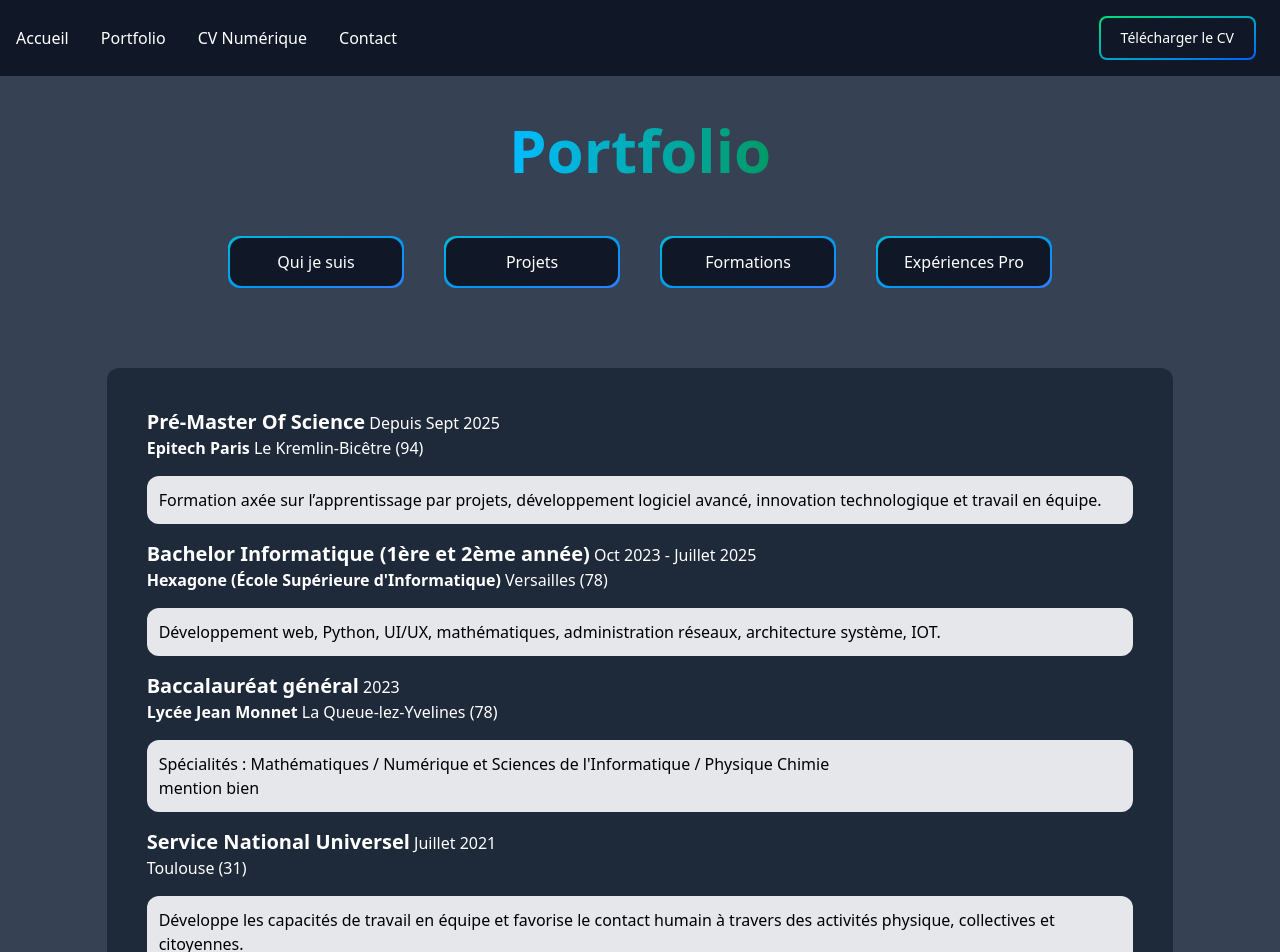
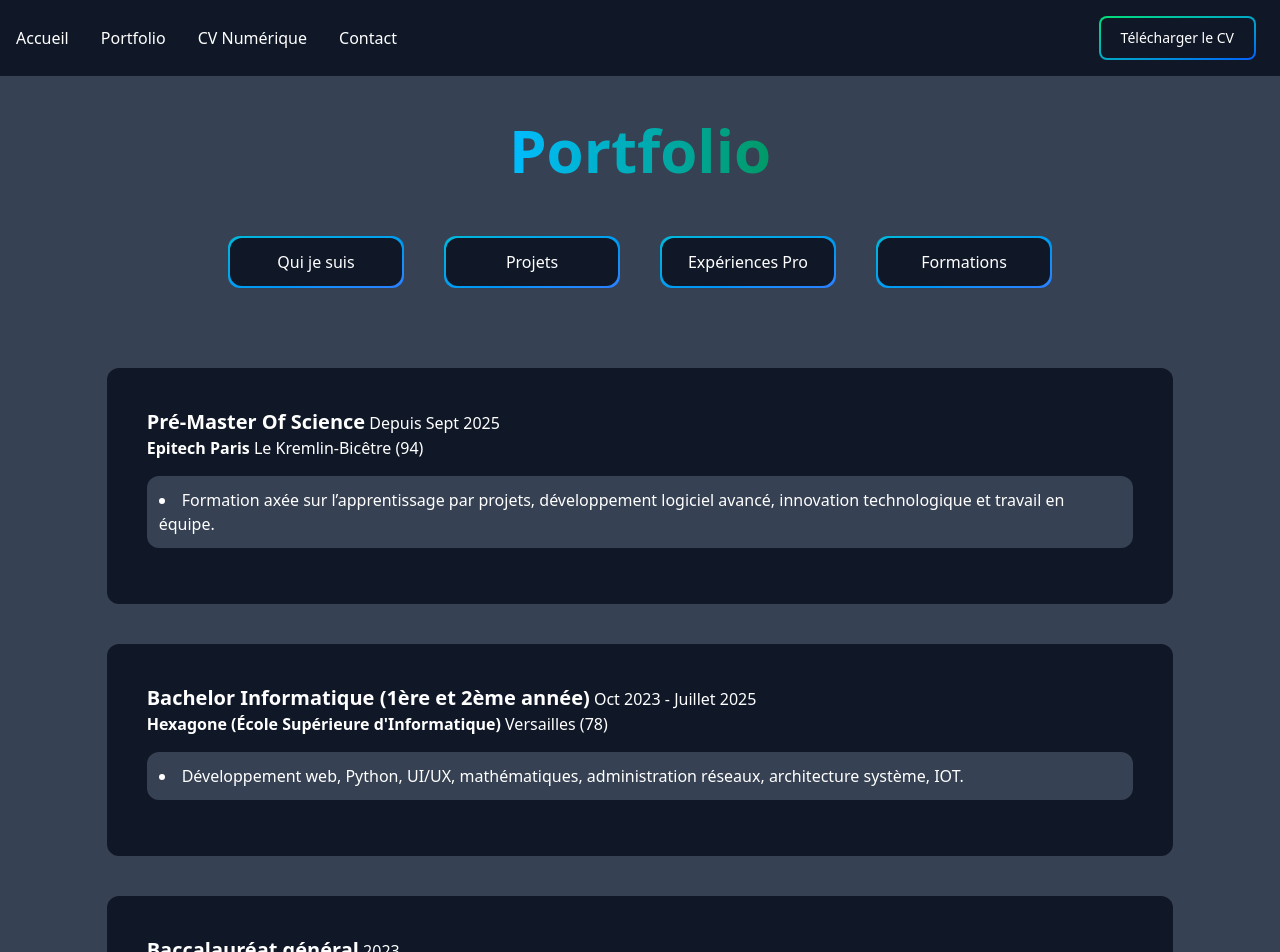
Before and after one commit to Haiku-na/Portfolio, a React (Vite) app: page /portfolio/formations in a window 1280 px wide. Shown: the top 952 px of the page. Built offline with nearby package versions, Linux system fonts and the light colour scheme.

Commit message:
update formation / exp pro

```diff
--- a/src/components/navbar_portfolio.jsx
+++ b/src/components/navbar_portfolio.jsx
@@ -22,6 +22,13 @@ export default function Navbar_portfolio() {
                     </Link>
                 </li>
                 <li>
+                    <Link to="/portfolio/experience_pro" className="flex inline-flex items-center justify-center p-0.5 mx-5 overflow-hidden text-l font-medium rounded-xl group bg-gradient-to-br from-cyan-500 to-blue-500 group-hover:from-cyan-500 group-hover:to-blue-500 hover:text-white text-white focus:ring-4 focus:outline-none focus:ring-cyan-800">
+                        <span className="w-43 relative text-center px-6 py-3 transition-all ease-in duration-75 bg-gray-900 rounded-xl group-hover:bg-transparent">
+                            Expériences Pro
+                        </span>
+                    </Link>
+                </li>
+                <li>
 
                     <Link to="/portfolio/formations" className="flex inline-flex items-center justify-center p-0.5 mx-5 overflow-hidden text-l font-medium rounded-xl group bg-gradient-to-br from-cyan-500 to-blue-500 group-hover:from-cyan-500 group-hover:to-blue-500 hover:text-white text-white focus:ring-4 focus:outline-none focus:ring-cyan-800">
                         <span className="w-43 relative text-center px-6 py-3 transition-all ease-in duration-75 bg-gray-900 rounded-xl group-hover:bg-transparent">
@@ -29,13 +36,7 @@ export default function Navbar_portfolio() {
                         </span>
                     </Link>
                 </li>
-                <li>
-                    <Link to="/portfolio/experience_pro" className="flex inline-flex items-center justify-center p-0.5 mx-5 overflow-hidden text-l font-medium rounded-xl group bg-gradient-to-br from-cyan-500 to-blue-500 group-hover:from-cyan-500 group-hover:to-blue-500 hover:text-white text-white focus:ring-4 focus:outline-none focus:ring-cyan-800">
-                        <span className="w-43 relative text-center px-6 py-3 transition-all ease-in duration-75 bg-gray-900 rounded-xl group-hover:bg-transparent">
-                            Expériences Pro
-                        </span>
-                    </Link>
-                </li>
+
             </ul>
         </nav>
     );
--- a/src/pages/portfolio/Expepro.jsx
+++ b/src/pages/portfolio/Expepro.jsx
@@ -4,16 +4,41 @@ import React from "react";
 
 export default function Experience_Pro() {
   return (
-    <div>
-        <Navbar_portfolio />
-        <div>
-            <h5>projet 1</h5>
-            <p>Un super porjet</p>
-        </div>
-        <div>
-            <h5>projet 2</h5>
-            <p>Un super porjet</p>
-        </div>
+    <div className="flex flex-col items-center text-white">
+      <Navbar_portfolio />
+      <ul className="w-5/6">
+        <li className="bg-gray-900 text-white p-10 rounded-xl mt-10">
+          <p><b className="text-xl">Stage de programmation Low-code / No-code</b> Juil 2025 - Août 2025</p>
+          <p className=""><b>ARVIDA Cabinet d’expertise DevOps, Cloud & IA</b> Paris La Défense (92)</p>
+          <ul className="list-disc list-inside space-y-1  content-center">
+            <li className="bg-gray-700 p-3 my-4  rounded-xl ">Création de scénarios d’automatisation avec Make (déclenchement via webhooks)</li>
+            <li className="bg-gray-700 p-3 my-4  rounded-xl ">Manipulation et structuration de bases de données avec Airtable</li>
+            <li className="bg-gray-700 p-3 my-4  rounded-xl ">Conception d’agents IA interconnectés et génération de prompts personnalisés</li>
+            <li className="bg-gray-700 p-3 my-4  rounded-xl ">Montée en compétences sur des outils Low-code / No-code</li>
+            <li className="bg-gray-700 p-3 my-4  rounded-xl "><i>stage de 2nd année</i></li>
+          </ul>
+        </li>
+
+        <li className="bg-gray-900  p-10 rounded-xl mt-10">
+          <p ><b className="text-xl">Stage dans le service Innovation</b> Juil 2024 - Août 2024</p>
+          <p><b>SFIL Banque publique de développement</b> Paris (75)</p>
+          <ul className="list-disc list-inside space-y-1  content-center">
+            <li className="bg-gray-700 p-3 my-4  rounded-xl ">Création de tableaux de bord Qlik</li>
+            <li className="bg-gray-700 p-3 my-4  rounded-xl ">développement d’applications en lowcode/no-code (Mendix)</li>
+            <li className="bg-gray-700 p-3 my-4  rounded-xl "><i>stage de 1nd année</i></li>
+          </ul>
+        </li>
+
+        <li className="bg-gray-900 p-10 rounded-xl mt-10">
+          <p><b className="text-xl">Hôtesse de caisse et agent polyvalent</b> Sept 2023</p>
+          <p><b>Jardinerie Poullain</b> La Queue-lez-Yvelines (78)</p>
+          <ul className="list-disc list-inside space-y-1  content-center">
+            <li className="bg-gray-700 p-3 my-4  rounded-xl ">Tenue de caisse</li>
+            <li className="bg-gray-700 p-3 my-4  rounded-xl ">mise en rayon / facing</li>
+            <li className="bg-gray-700 p-3 my-4  rounded-xl ">Entretien du magasin</li>
+          </ul>
+        </li>
+      </ul>
     </div>
   );
 }
--- a/src/pages/portfolio/Formations.jsx
+++ b/src/pages/portfolio/Formations.jsx
@@ -4,47 +4,39 @@ import React from "react";
 
 export default function Formations() {
   return (
-    <div className="flex flex-col items-center">
+    <div className="flex flex-col items-center text-white">
       <Navbar_portfolio />
-      <ul className="w-5/6 bg-gray-800 text-white p-10 rounded-xl mt-10">
-        <li>
+      <ul className="w-5/6">
+        <li className="bg-gray-900 text-white p-10 rounded-xl mt-10">
           <p><b className="text-xl">Pré-Master Of Science</b> Depuis Sept 2025</p>
           <p className=""><b>Epitech Paris</b> Le Kremlin-Bicêtre (94)</p>
-          <ul className="bg-gray-200 p-3 my-4 text-black rounded-xl">
-            <li>
-              Formation axée sur l’apprentissage par projets, développement logiciel avancé, innovation technologique et travail en équipe.
-            </li>
+          <ul className="list-disc list-inside space-y-1  content-center">
+            <li className="bg-gray-700 p-3 my-4  rounded-xl ">Formation axée sur l’apprentissage par projets, développement logiciel avancé, innovation technologique et travail en équipe. </li>
           </ul>
         </li>
 
-        <li>
+        <li className="bg-gray-900  p-10 rounded-xl mt-10">
           <p ><b className="text-xl">Bachelor Informatique (1ère et 2ème année)</b> Oct 2023 - Juillet 2025</p>
           <p><b>Hexagone (École Supérieure d'Informatique)</b> Versailles (78)</p>
-          <ul className="bg-gray-200 p-3 my-4 text-black rounded-xl">
-            <li>
-              Développement web, Python, UI/UX, mathématiques, administration réseaux, architecture système, IOT.
-            </li>
+          <ul className="list-disc list-inside space-y-1  content-center">
+            <li className="bg-gray-700 p-3 my-4  rounded-xl ">Développement web, Python, UI/UX, mathématiques, administration réseaux, architecture système, IOT.</li>
           </ul>
         </li>
 
-        <li>
+        <li className="bg-gray-900 p-10 rounded-xl mt-10">
           <p><b className="text-xl">Baccalauréat général</b> 2023</p>
           <p><b>Lycée Jean Monnet</b> La Queue-lez-Yvelines (78)</p>
-          <ul className="bg-gray-200 p-3 my-4 text-black rounded-xl">
-            <li>
-              Spécialités : Mathématiques / Numérique et Sciences de l'Informatique / Physique Chimie
-            </li>
-            <li>
-              mention bien
-            </li>
+          <ul className="list-disc list-inside space-y-1  content-center">
+            <li className="bg-gray-700 p-3 my-4  rounded-xl ">Spécialités : Mathématiques / Numérique et Sciences de l'Informatique / Physique Chimie </li>
+            <li className="bg-gray-700 p-3 my-4  rounded-xl ">mention bien</li>
           </ul>
         </li>
 
-        <li>
+        <li className="bg-gray-900  p-10 rounded-xl mt-10">
           <p><b className="text-xl">Service National Universel</b> Juillet 2021</p>
           <p>Toulouse (31)</p>
-          <ul className="bg-gray-200 p-3 my-4 text-black rounded-xl">
-            <li>
+          <ul className="list-disc list-inside space-y-1  content-center">
+            <li className="bg-gray-700 p-3 my-4  rounded-xl ">
               Développe les capacités de travail en équipe et favorise le contact humain à travers des activités physique, collectives et citoyennes.
             </li>
           </ul>
```
